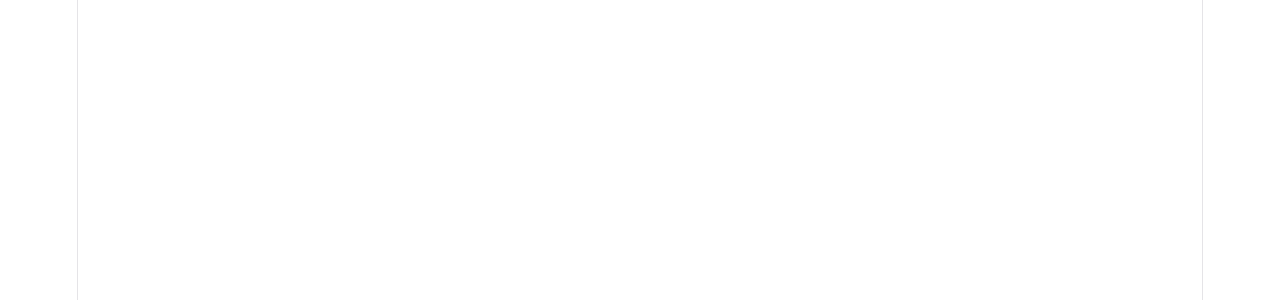
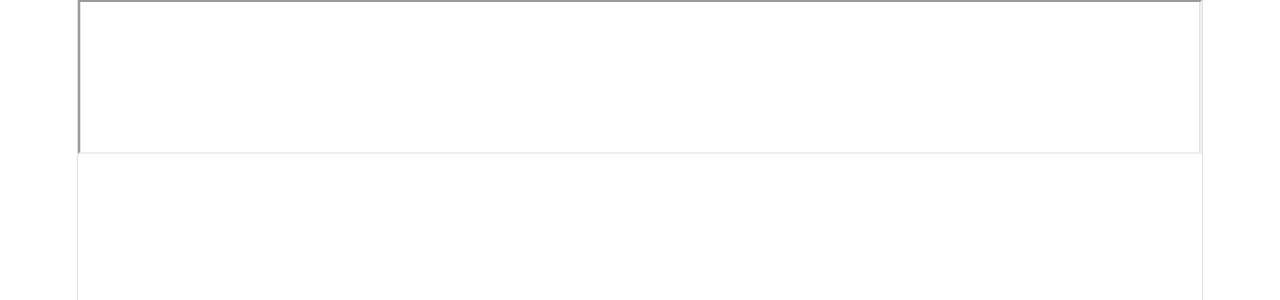
Before and after one commit to cgyee/artifact, a React (Vite) app in the folder public/ducko/: page /view/project/1 in a window 1280 px wide. Before the commit this address had no page. Shown: the top 300 px of the page. Built offline with nearby package versions, Linux system fonts and the light colour scheme.

Commit message:
feat: add View page with Preview component, integrate react-router for new project view route

```diff
--- /dev/null
+++ b/public/ducko/src/components/Preview.tsx
@@ -0,0 +1,15 @@
+type Props = {
+    src: string
+}
+
+const Preview = ({src} : Props) => {
+    return (
+        <iframe
+            title={"preview"}
+            id={"preview"}
+            src={`${src}/render`}
+        ></iframe>
+    )
+}
+
+export default Preview
--- a/public/ducko/src/main.tsx
+++ b/public/ducko/src/main.tsx
@@ -2,16 +2,19 @@
 import { createRoot } from 'react-dom/client'
 import './index.css'
 import App from './App.tsx'
-import {BrowserRouter, Route, Routes} from "react-router";
+import { createBrowserRouter} from "react-router";
 import {Edit} from "./pages/Edit.tsx";
+import View from "./pages/View.tsx";
+import {RouterProvider} from "react-router/dom";
 
+
+const router = createBrowserRouter([
+    {path: "/", element: <App/>},
+    {path:"/project/:projectId", element: <Edit/>},
+    {path:"view/project/:projectId", element:<View/>}
+])
 createRoot(document.getElementById('root')!).render(
   <StrictMode>
-    <BrowserRouter>
-        <Routes>
-            <Route path="/" element={<App/>} />
-            <Route path={"/project/:projectId"} element={<Edit/>} />
-        </Routes>
-    </BrowserRouter>
+    <RouterProvider router={router} />
   </StrictMode>,
 )
--- /dev/null
+++ b/public/ducko/src/pages/View.tsx
@@ -0,0 +1,10 @@
+import Preview from "../components/Preview.tsx";
+import {useParams} from "react-router";
+
+const View = () => {
+    const projectId = useParams()?.projectId ?? ""
+    return (
+        <Preview src={`/api/project/${projectId}`} />
+    )
+}
+export default View;
```
